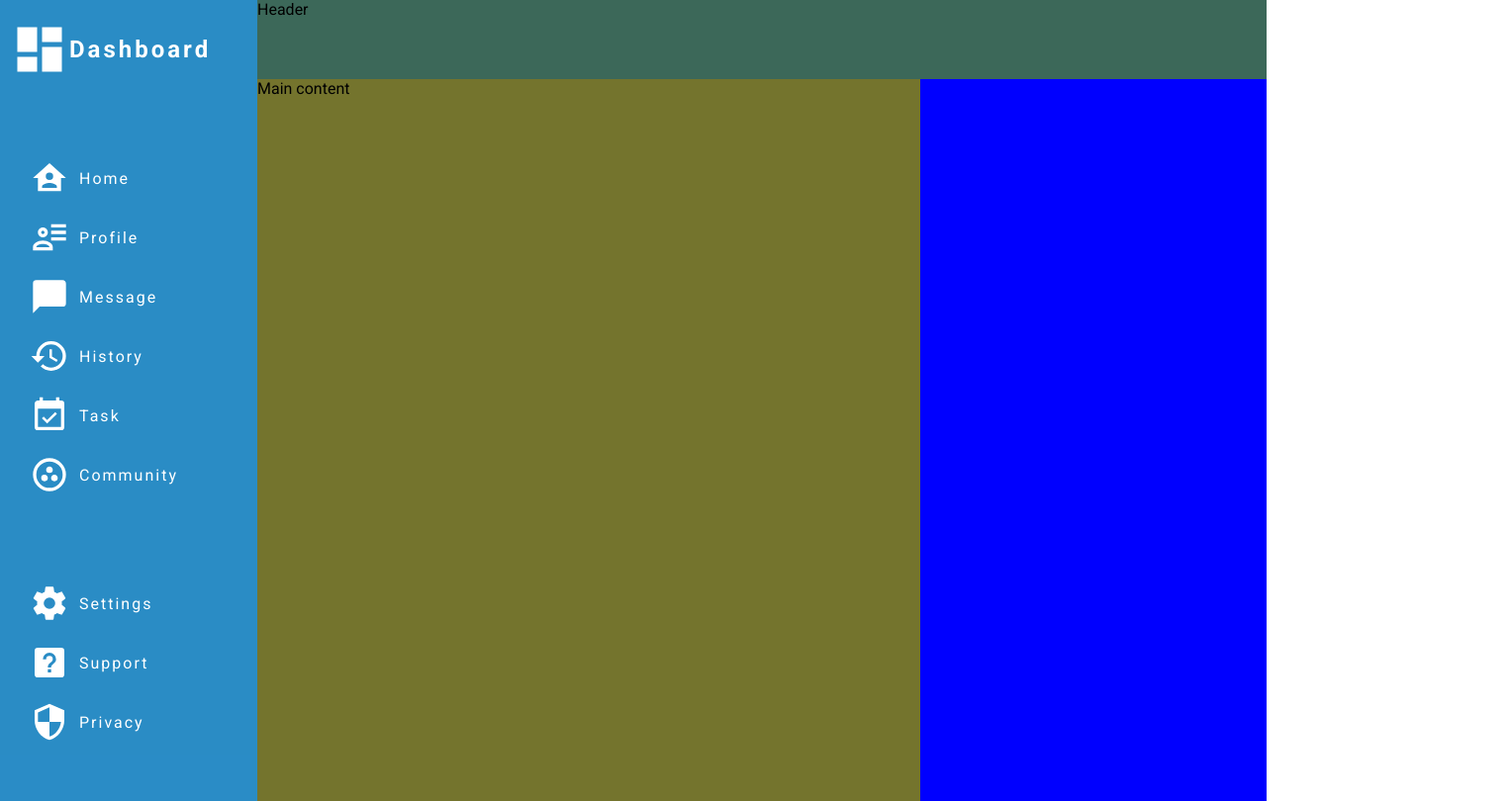
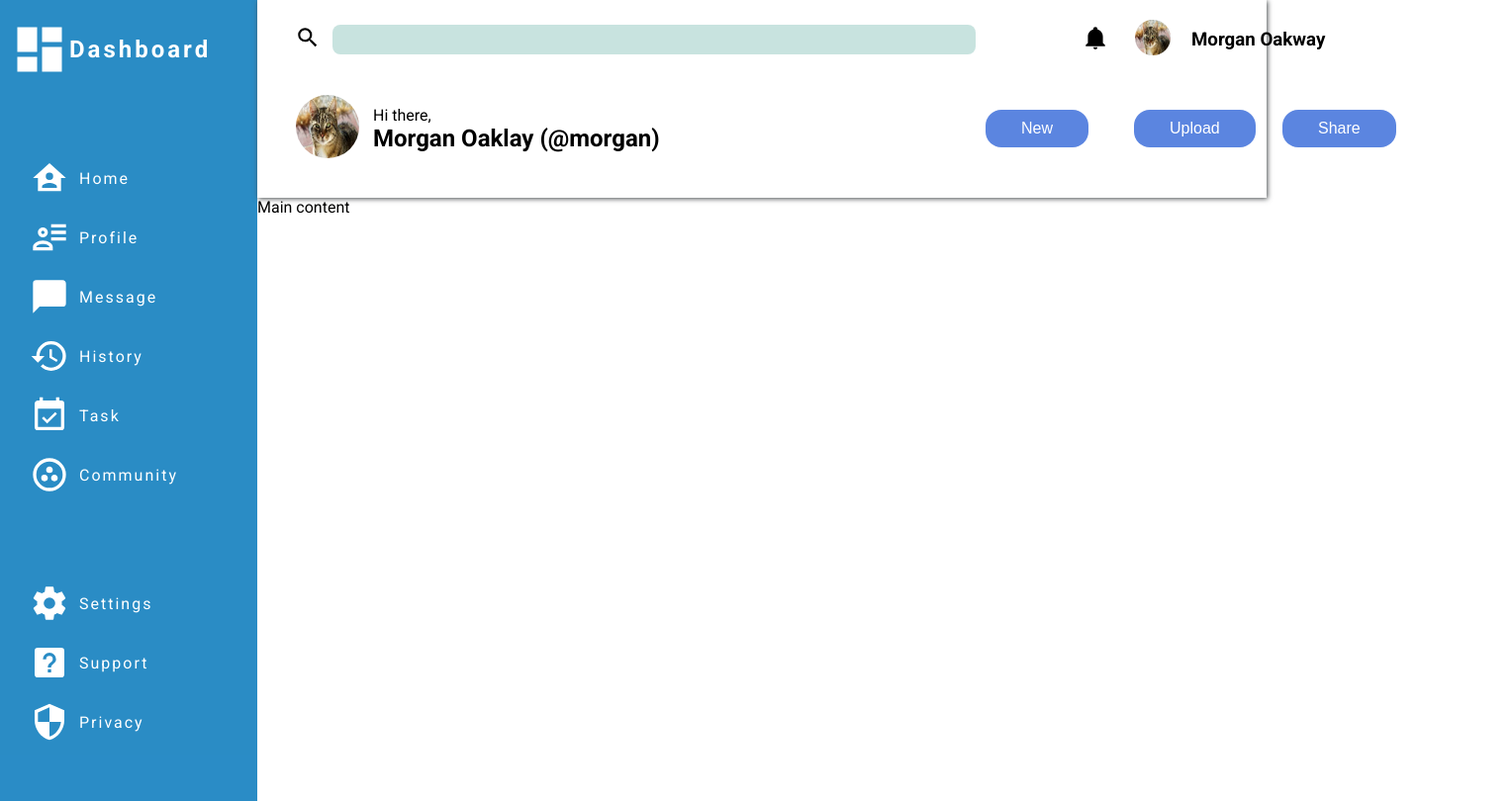
Before and after one commit to Russel-domingo/admin-dashboard, a plain HTML site: page index.html in a window 1280 px wide. Shown: the whole page at 99% size, 1526 px wide, since content can reach past the window. Drawn offline with Linux system fonts and the light colour scheme.

Commit message:
Finish dashboard header

```diff
--- a/index.html
+++ b/index.html
@@ -84,11 +84,53 @@
             </div>
 
         </div>
-        <div class="header"> Header</div>
+        <div class="header">
+            <div class="search item-1">
+                <div class="search-icon">
+                    <img src="icon/magnify.svg" alt="">
+                    <input type="search">
+                </div>
+
+            </div>
+            <div class="user-container item-2">
+                <div class="user-info">
+                    <div class="user-info-iconbell">
+                        <img src="icon/bell.svg" alt="">
+                    </div>
+                    <div class="user-profile">
+                        <img src="icon/cat.jpg" alt="">
+                    </div>
+                    <div class="user-profile-name">
+                        <h3>Morgan Oakway</h3>
+                    </div>
+                </div>
+            </div>
+            <div class="profile-introduction item-3">
+                <div class="profile-introduction-img">
+                    <img src="icon/cat.jpg" alt="">
+                </div>
+                <div class="profile-sentence">
+                    <p>Hi there,</p>
+                    <h2>Morgan Oaklay (@morgan)</h2>
+                </div>
+
+            </div>
+            <div class="header-btn-container item-4">
+                <div class="header-btn">
+                    <button class="btn">New</button>
+                </div>
+                 <div class="header-btn">
+                    <button class="btn">Upload</button>
+                </div>
+                <div class="header-btn">
+                    <button class="btn">Share</button>
+                </div>
+            </div>
+        </div>
         <div class="main-content">
             Main content
         </div>
-        <div class="right-pannel"></div>
+
     </div>
 </body>
 </html>
--- a/syle.css
+++ b/syle.css
@@ -20,10 +20,11 @@ body {
     height: 100vh;
     width: 100%;
     grid-template-columns: 260px 2fr 350px;
-    grid-template-rows: 80px auto;
+    grid-template-rows: 200px auto;
     grid-template-areas:
         "sidebar header header"
-        "sidebar main right"
+        "sidebar main main"
+
 }
 
 .sidebar-item {
@@ -94,16 +95,159 @@ body {
 
 
 .header {
-    background-color: rgb(60, 104, 89);
     grid-area: header;
+    display: grid;
+    grid-template-columns: 1fr 500px;
+    grid-template-rows: 80px 80px ;
+    padding-left: 26px;
+    gap: 10px;
+    justify-items: center;
+    box-shadow: 1px 1px 5px rgb(70, 75, 77);
+}
+
+.item-1 {
+    width: 100%;
+    /* background-color: red; */
+    grid-column-start: 1;
+    grid-column-end:  2;
+    grid-row-start: 1;
+    grid-row-end: 2;
+}
+
+.search {
+    display: grid;
+    justify-items: start;
+}
+
+.search-icon {
+    display: grid;
+    align-self: center;
+    grid-template-columns: 50px 1fr;
+
+}
+.search-icon > img {
+    justify-self: center;
+    width: 34px;
+    height: 26px;
+
+}
+.search-icon > input {
+    border: none;
+    border-radius: 8px;
+    width: 650px;
+    height: 30px;
+    justify-self: center;
+    background-color: rgba(180, 217, 211, 0.724);
+}
+
+.user-container {
+    padding-left: 60px;
+    display: grid;;
+
+}
+
+.user-info {
+    display: grid;
+    padding-left: 64px;
+    grid-template-columns: 50px 50px 1fr;
+    gap: 7px
+}
+.user-info-iconbell {
+    align-self: center;
+}
+
+.user-info-iconbell  > img{
+    width: 34px;
+    height: 26px;
+
+}
+
+.user-profile > img {
+    width: 36px;
+    height: 36px;
+    border-radius: 50%;
+}
+.user-profile {
+    align-self: center;
+}
+
+.user-profile-name {
+    align-self: center;
+}
+
+.item-2 {
+    width: 100%;
+    height: 100%;
+    grid-column: 2;
+    grid-row: 1;
+}
+
+.profile-introduction {
+    display: grid;
+    grid-template-columns: 78px 1fr;
+    padding-left: 26px;
+
+}
+.profile-introduction-img {
+    align-self: center;
+}
+
+.profile-sentence {
+    align-self: center;
+}
+.profile-introduction-img > img{
+    width: 64px;
+    height: 64px;
+    border-radius: 50%;
+}
+
+.profile-sentence > p {
+    font-family: Roboto;
+}
+.item-3 {
+    width: 100%;
+    height: 100%;
+    grid-column: 1;
+    grid-row: 2;
+
+}
+
+.header-btn-container {
+    display: grid;
+    grid-template-columns: 125px 125px 125px;
+    gap: 25px
+}
+
+.btn {
+    color: white;
+    background-color: rgba(86, 130, 223, 0.97);
+    padding-top: 10px;
+    padding-bottom: 10px;
+    padding-right: 36px;
+    padding-left: 36px;
+    border: none;
+    border-radius: 16px;
+    font-size: 16px;
+}
+
+.header-btn {
+    align-self: center;
+}
+
+.item-4 {
+    width: 100%;
+    height: 100%;
+    grid-column: 2;
+    grid-row: 2;
+}
+
+button:hover {
+    cursor: pointer;
+    background-color: rgb(91, 113, 113);
+    color: black;
 }
 
 .main-content {
-    background-color: rgb(116, 116, 45);
+    /* background-color: rgb(116, 116, 45); */
     grid-area: main;
 }
-
-.right-pannel {
-    background-color: blue;
-    grid-area: right;
-}
```
Also changed, not shown: icon/bell.svg (added), icon/cat.jpg (added), icon/magnify.svg (added).
